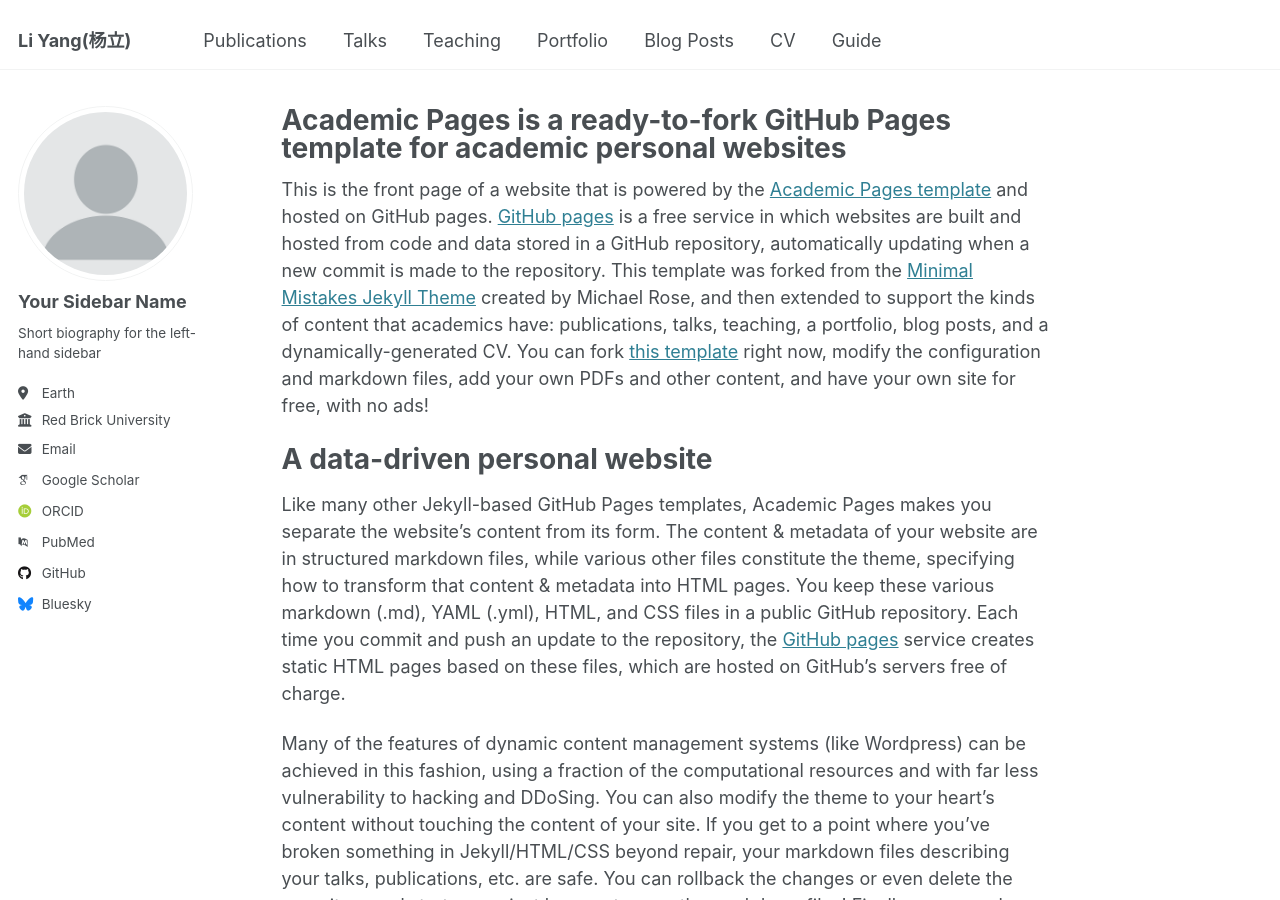
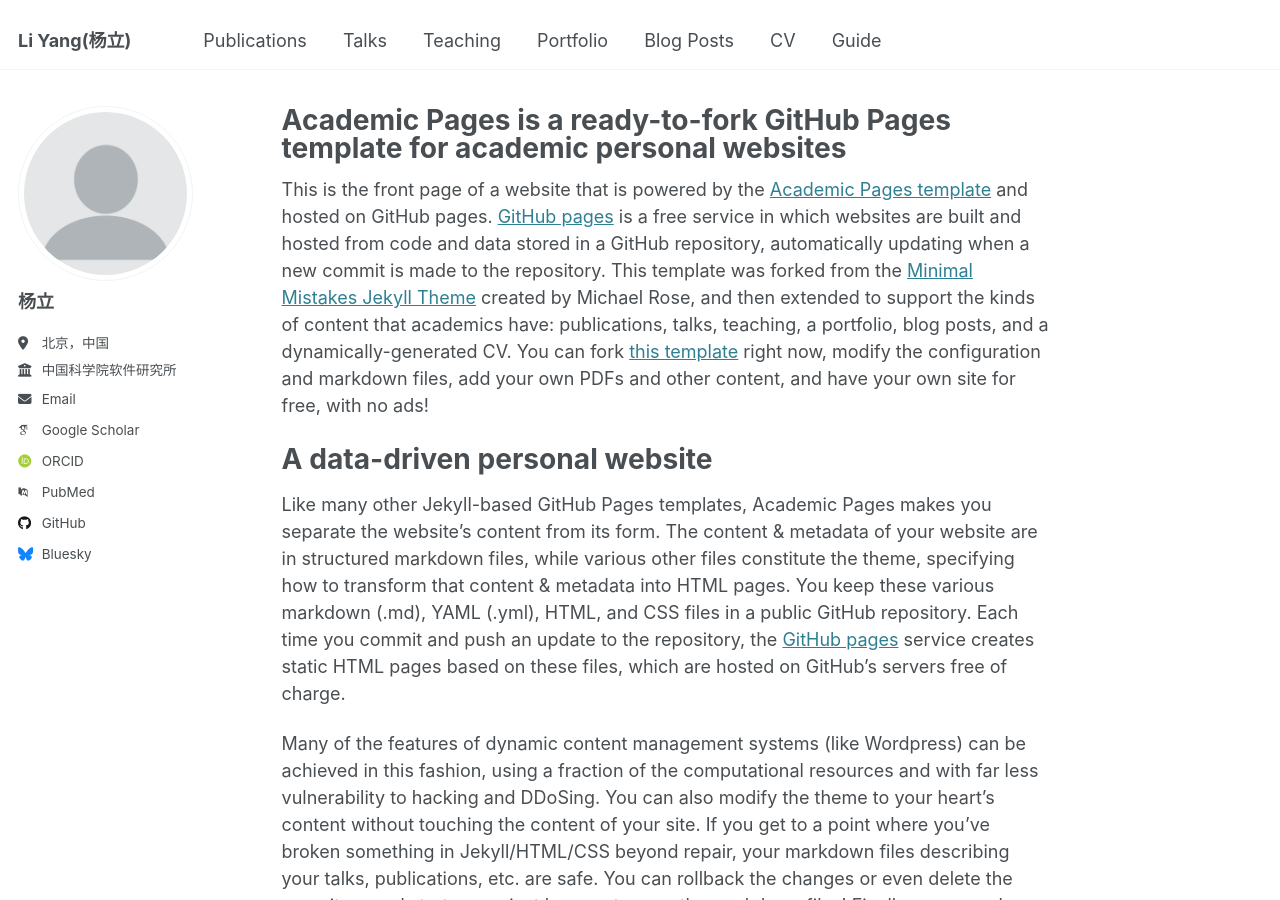
Before and after one commit to yangli8953/yangli8953.github.io, a Jekyll site: the page built from _pages/about.md, in a window 1280 px wide and 900 px high. Built offline with Jekyll 4.4.1, drawn with Linux system fonts in a browser that asks for light colours; some web fonts are replaced.

Commit message:
Update _config.yml

```diff
--- a/_config.yml
+++ b/_config.yml
@@ -23,13 +23,13 @@ repository               : "yangli8953/yangli8953.github.io"
 author:
   # Biographic information
   avatar           : "profile.png"
-  name             : "Your Sidebar Name"
+  name             : "杨立"
   pronouns         : # example: "she/her"
-  bio              : "Short biography for the left-hand sidebar"
-  location         : "Earth"
-  employer         : "Red Brick University"
+  bio              : ""
+  location         : "北京，中国"
+  employer         : "中国科学院软件研究所"
   uri              : # URL
-  email            : "none@example.org"
+  email            : "yangli2017@iscas.ac.cn"
 
   # Academic websites
   arxiv            : # URL - Update with the correct link to your profile
```
